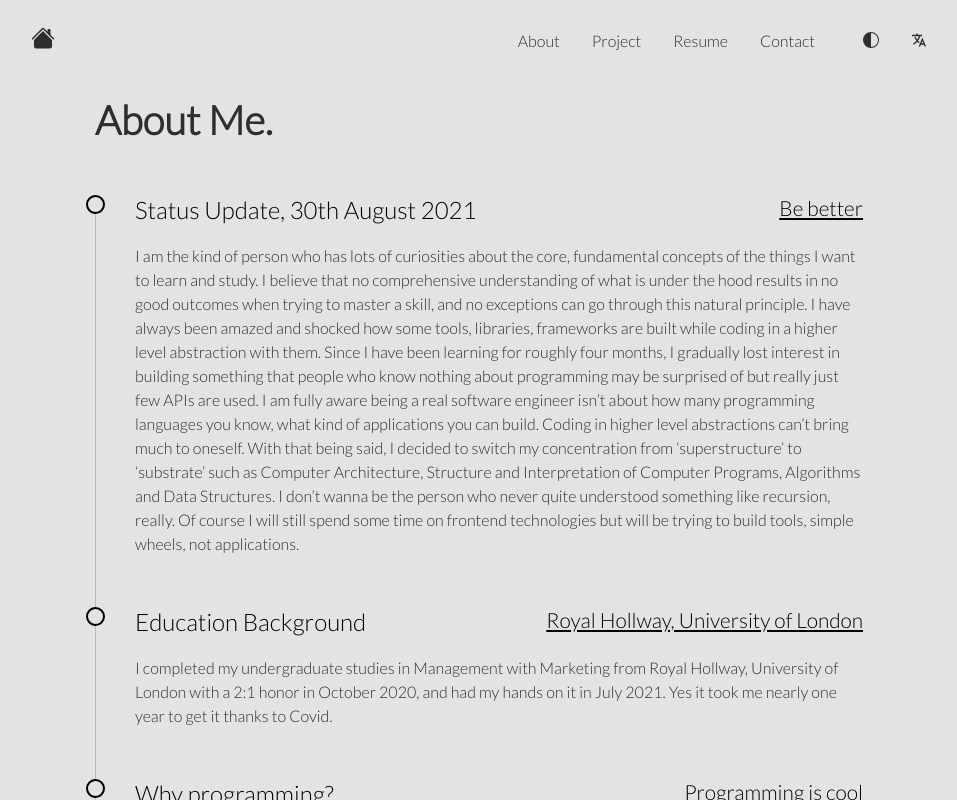
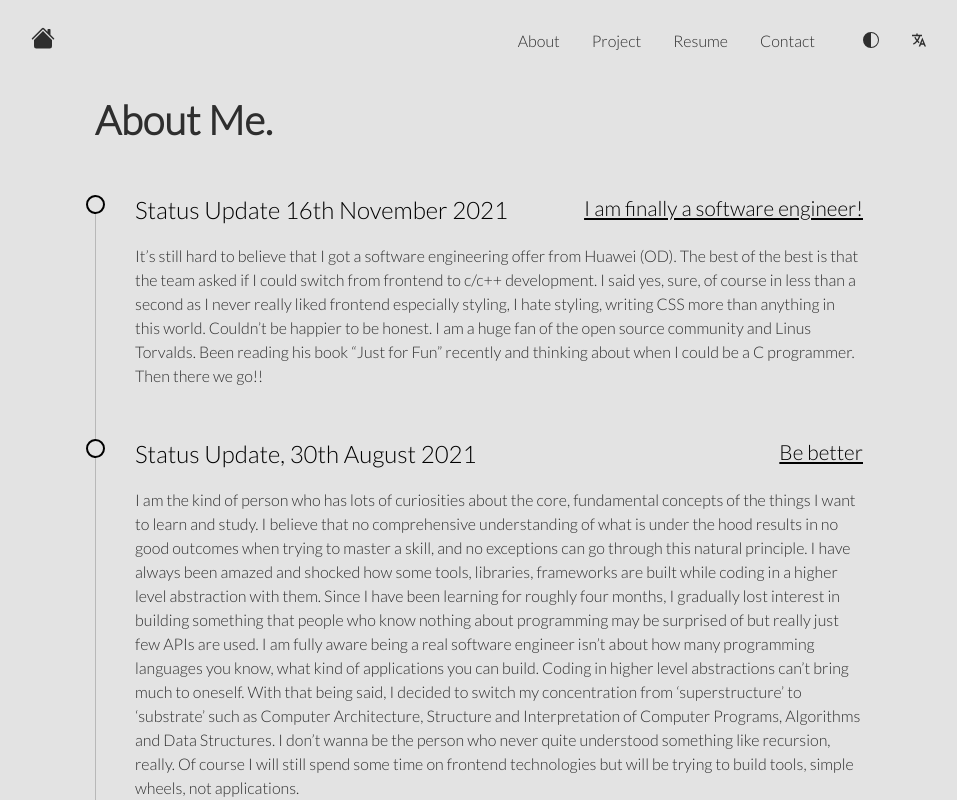
Before and after one commit to Near99/kaixing, a React (Create React App) app: page /about in a window 1280 px wide. Shown: the top 800 px of the page, without its empty margins (161-1118 px from the left). Built offline with nearby package versions, Linux system fonts and the light colour scheme.

Commit message:
Status update

```diff
--- a/src/App.js
+++ b/src/App.js
@@ -1,16 +1,16 @@
 /* eslint-disable react/prop-types */
 import React from "react";
-import Home from "./components/Home";
+import Home from "./components/Home.jsx";
 
 function App({ handleSwitchTheme, handleSwitchLanguage, data }) {
   return (
-    <div>
+    <>
       <Home
         handleSwitchTheme={handleSwitchTheme}
         handleSwitchLanguage={handleSwitchLanguage}
         data={data}
       />
-    </div>
+    </>
   );
 }
 
--- a/src/Header.js
+++ b/src/Header.jsx
@@ -15,7 +15,7 @@ function Header({ handleSwitchTheme, handleSwitchLanguage, data }) {
   const { about, contact, project, resume } = data.nav;
 
   return (
-    <div>
+    <>
       <HeaderContainer>
         <Navbar>
           <HomeIcon>
@@ -75,7 +75,7 @@ function Header({ handleSwitchTheme, handleSwitchLanguage, data }) {
           </MobileMenu>
         </Navbar>
       </HeaderContainer>
-    </div>
+    </>
   );
 }
 
--- a/src/Routes.js
+++ b/src/Routes.js
@@ -3,9 +3,9 @@ import { BrowserRouter, Route, Switch } from "react-router-dom";
 import { ThemeProvider } from "styled-components";
 import { darkTheme, lightTheme } from "./components/Theme/theme";
 import App from "./App";
-import About from "./components/About";
-import Project from "./components/Project";
-import Contact from "./components/Contact";
+import About from "./components/About.jsx";
+import Project from "./components/Project.jsx";
+import Contact from "./components/Contact.jsx";
 import { data } from "./data";
 
 function Routes() {
--- a/src/components/Project.js
+++ b/src/components/About.jsx
@@ -1,22 +1,22 @@
 /* eslint-disable react/prop-types */
 import React from "react";
-import Header from "../Header";
+import Header from "../Header.jsx";
 import styled from "styled-components";
 
-function Project({ handleSwitchTheme, handleSwitchLanguage, data }) {
-  const projectTitle = data.project.projectTitle;
-  const projectInfo = data.project.projectInfo;
-  const project = projectInfo.map((project, index) => {
+function About({ handleSwitchTheme, handleSwitchLanguage, data }) {
+  const aboutTitle = data.about.aboutTitle;
+  const aboutInfo = data.about.aboutInfo;
+  const about = aboutInfo.map((about, index) => {
     return (
       <List key={index}>
-        <OuterLinkLeft>{project.left}</OuterLinkLeft>
-        <OuterLinkRight href={project.link}>{project.right}</OuterLinkRight>
-        <P>{project.p}</P>
+        <OuterLinkLeft>{about.left}</OuterLinkLeft>
+        <OuterLinkRight href={about.link}>{about.right}</OuterLinkRight>
+        <P>{about.p}</P>
       </List>
     );
   });
   return (
-    <div>
+    <>
       <Header
         handleSwitchTheme={handleSwitchTheme}
         handleSwitchLanguage={handleSwitchLanguage}
@@ -24,29 +24,33 @@ function Project({ handleSwitchTheme, handleSwitchLanguage, data }) {
       />
       <MainSection>
         <ContentSection>
-          <Title>{projectTitle}</Title>
+          <Title>{aboutTitle}</Title>
           <Background>
-            <UL>{project}</UL>
+            <UL>{about}</UL>
           </Background>
         </ContentSection>
       </MainSection>
-    </div>
+    </>
   );
 }
 
-export default Project;
+export default About;
 
 const MainSection = styled.div`
   display: flex;
   flex-flow: column;
   align-items: center;
   width: 100%;
-  min-height: 100vh;
+  height: 120vh;
   background: ${(props) => props.theme.bgc};
   color: ${(props) => props.theme.textc};
   transition: all 0.4s ease-in-out;
 
-  @media screen and (max-width: 3300px) {
+  @media screen and (max-width: 8000px) {
+    height: 250vh;
+  }
+
+  @media screen and (max-width: 2695px) {
     height: auto;
   }
 
@@ -114,6 +118,7 @@ const UL = styled.ul`
 const List = styled.li`
   display: list-item;
   margin: 3rem 0px;
+  /* padding-left: 20px; */
   line-height: 1.5;
 
   &::before {
@@ -151,6 +156,7 @@ const OuterLinkRight = styled.a`
   font-size: 1.3rem;
   color: ${(props) => props.theme.aboutlc};
   text-decoration: underline;
+  cursor: pointer;
 
   @media screen and (max-width: 742px) {
     font-size: 1rem;
--- a/src/components/Contact.js
+++ b/src/components/Contact.jsx
@@ -1,6 +1,6 @@
 /* eslint-disable react/prop-types */
 import React from "react";
-import Header from "../Header";
+import Header from "../Header.jsx";
 import styled from "styled-components";
 import {
   AiFillWechat,
@@ -13,7 +13,7 @@ import {
 function Contact({ handleSwitchTheme, handleSwitchLanguage, data }) {
   const { phone, email, wechat, github, linkedin } = data.contact;
   return (
-    <div>
+    <>
       <Header
         handleSwitchTheme={handleSwitchTheme}
         handleSwitchLanguage={handleSwitchLanguage}
@@ -59,7 +59,7 @@ function Contact({ handleSwitchTheme, handleSwitchLanguage, data }) {
           </OL>
         </ContentSection>
       </MainSection>
-    </div>
+    </>
   );
 }
 
--- a/src/components/Home.js
+++ b/src/components/Home.jsx
@@ -1,6 +1,6 @@
 /* eslint-disable react/prop-types */
 import React from "react";
-import Header from "../Header";
+import Header from "../Header.jsx";
 import styled from "styled-components";
 import { HiArrowNarrowRight } from "react-icons/hi";
 import { Link } from "react-router-dom";
@@ -8,7 +8,7 @@ import { Link } from "react-router-dom";
 function Home({ handleSwitchTheme, handleSwitchLanguage, data }) {
   const { nameHeading, briefIntroOne, briefIntroTwo, moreAboutMe } = data.home;
   return (
-    <div>
+    <>
       <Header
         handleSwitchTheme={handleSwitchTheme}
         handleSwitchLanguage={handleSwitchLanguage}
@@ -25,7 +25,6 @@ function Home({ handleSwitchTheme, handleSwitchLanguage, data }) {
           <TextContainer>
             <BriefIntro>{briefIntroTwo}</BriefIntro>
           </TextContainer>
-
           <GoAboutMe>
             <GoAboutMeLink to="/about">{moreAboutMe}</GoAboutMeLink>
             <GoAboutMeIcon>
@@ -34,7 +33,7 @@ function Home({ handleSwitchTheme, handleSwitchLanguage, data }) {
           </GoAboutMe>
         </HeroContainer>
       </HomeSection>
-    </div>
+    </>
   );
 }
 
--- a/src/components/About.js
+++ b/src/components/Project.jsx
@@ -1,22 +1,22 @@
 /* eslint-disable react/prop-types */
 import React from "react";
-import Header from "../Header";
+import Header from "../Header.jsx";
 import styled from "styled-components";
 
-function About({ handleSwitchTheme, handleSwitchLanguage, data }) {
-  const aboutTitle = data.about.aboutTitle;
-  const aboutInfo = data.about.aboutInfo;
-  const about = aboutInfo.map((about, index) => {
+function Project({ handleSwitchTheme, handleSwitchLanguage, data }) {
+  const projectTitle = data.project.projectTitle;
+  const projectInfo = data.project.projectInfo;
+  const project = projectInfo.map((project, index) => {
     return (
       <List key={index}>
-        <OuterLinkLeft>{about.left}</OuterLinkLeft>
-        <OuterLinkRight href={about.link}>{about.right}</OuterLinkRight>
-        <P>{about.p}</P>
+        <OuterLinkLeft>{project.left}</OuterLinkLeft>
+        <OuterLinkRight href={project.link}>{project.right}</OuterLinkRight>
+        <P>{project.p}</P>
       </List>
     );
   });
   return (
-    <div>
+    <>
       <Header
         handleSwitchTheme={handleSwitchTheme}
         handleSwitchLanguage={handleSwitchLanguage}
@@ -24,33 +24,29 @@ function About({ handleSwitchTheme, handleSwitchLanguage, data }) {
       />
       <MainSection>
         <ContentSection>
-          <Title>{aboutTitle}</Title>
+          <Title>{projectTitle}</Title>
           <Background>
-            <UL>{about}</UL>
+            <UL>{project}</UL>
           </Background>
         </ContentSection>
       </MainSection>
-    </div>
+    </>
   );
 }
 
-export default About;
+export default Project;
 
 const MainSection = styled.div`
   display: flex;
   flex-flow: column;
   align-items: center;
   width: 100%;
-  height: 120vh;
+  min-height: 100vh;
   background: ${(props) => props.theme.bgc};
   color: ${(props) => props.theme.textc};
   transition: all 0.4s ease-in-out;
 
-  @media screen and (max-width: 8000px) {
-    height: 250vh;
-  }
-
-  @media screen and (max-width: 2695px) {
+  @media screen and (max-width: 3300px) {
     height: auto;
   }
 
@@ -118,7 +114,6 @@ const UL = styled.ul`
 const List = styled.li`
   display: list-item;
   margin: 3rem 0px;
-  /* padding-left: 20px; */
   line-height: 1.5;
 
   &::before {
@@ -156,7 +151,6 @@ const OuterLinkRight = styled.a`
   font-size: 1.3rem;
   color: ${(props) => props.theme.aboutlc};
   text-decoration: underline;
-  cursor: pointer;
 
   @media screen and (max-width: 742px) {
     font-size: 1rem;
--- a/src/data.js
+++ b/src/data.js
@@ -17,6 +17,15 @@ export const data = {
     about: {
       aboutTitle: "About Me.",
       aboutInfo: [
+        {
+          left: "Status Update 16th November 2021",
+          right: "I am finally a software engineer!",
+          link: "https://google.com",
+          p: `It’s still hard to believe that I got a software engineering offer from Huawei (OD). The best of the best is that the team asked if I could switch from frontend to c/c++ development. I said yes, sure, of course in less than a second as I never really liked frontend especially styling, I hate styling, writing CSS more than anything in this world. Couldn’t be happier to be honest.
+
+I am a huge fan of the open source community and Linus Torvalds. Been reading his book “Just for Fun” recently and thinking about when I could be a C programmer. Then there we go!!
+`,
+        },
         {
           left: "Status Update, 30th August 2021",
           right: "Be better",
```
